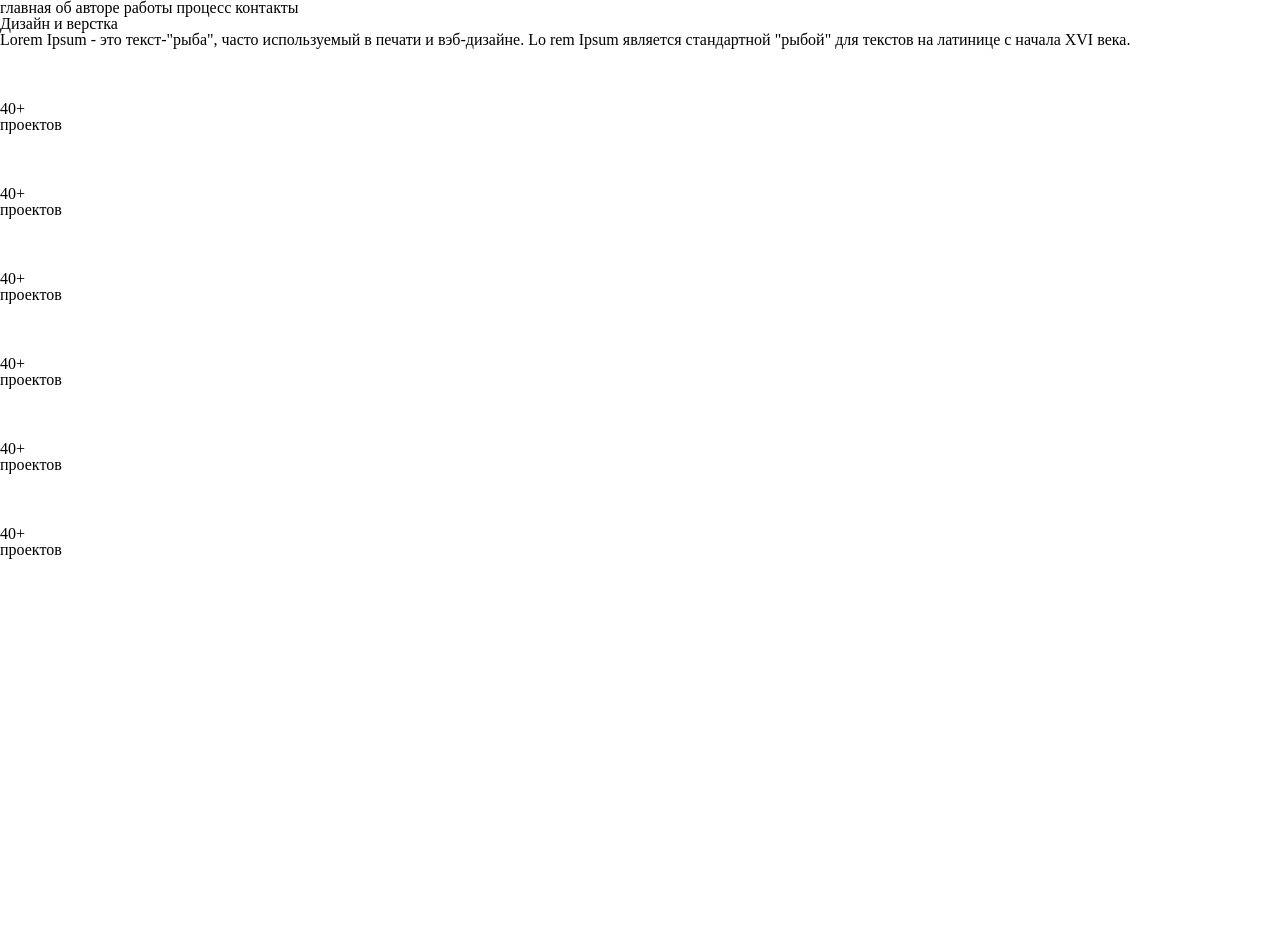
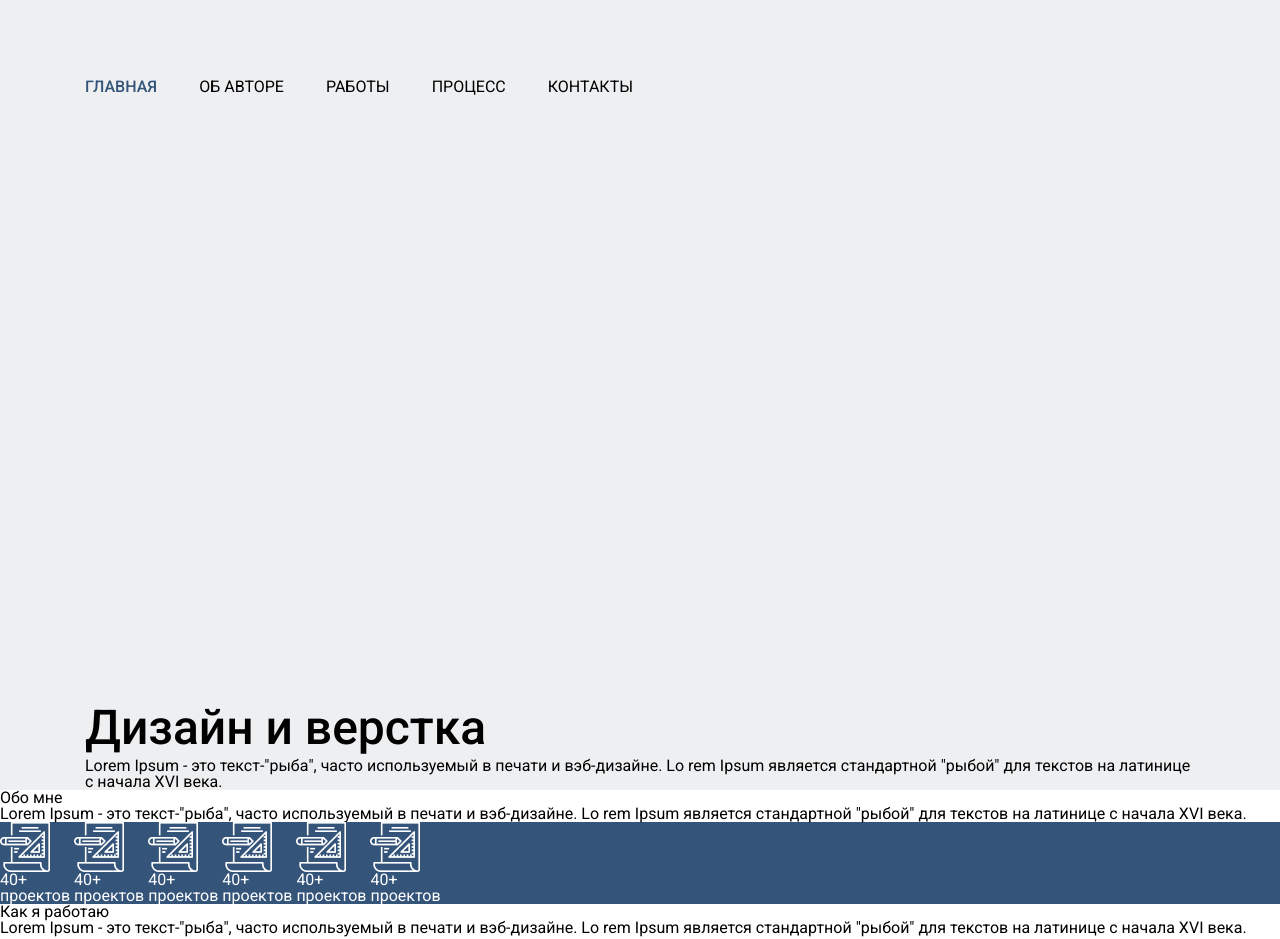
Before and after one commit to anastasiiashapovalova/home-w-07, a plain HTML site: page index.html in a window 1280 px wide. Before the commit the page ends 800 px from the top, so only its background shows below. Drawn offline with Linux system fonts and the light colour scheme.

Commit message:
completely fixed index.html style.css

```diff
--- a/index.html
+++ b/index.html
@@ -13,17 +13,26 @@
 </head>
 <body>
   <div class="first-screen">
-    <span>
-        <span>главная</span>
-        <span>об авторе</span>
-        <span>работы</span>
-        <span>процесс</span>
-        <span>контакты</span>
-    </span>
+      <div class="container-one">
+          <div class="menu"><!--
+            --><div class="header main">главная</div><!--
+            --><div class="header">об авторе</div><!--
+            --><div class="header">работы</div><!--
+            --><div class="header">процесс</div><!--
+            --><div class="header last">контакты</div><!--
+        --></div>
+            <h1 class="title">Дизайн и верстка</h1>
+            <p>Lorem Ipsum - это текст-"рыба", часто используемый в печати и вэб-дизайне. Lo rem Ipsum является стандартной "рыбой" для текстов на латинице с начала XVI века.</p>
         </div>
-
-<h1 class="title">Дизайн и верстка</h1>
-<p>Lorem Ipsum - это текст-"рыба", часто используемый в печати и вэб-дизайне. Lo rem Ipsum является стандартной "рыбой" для текстов на латинице с начала XVI века.
+  </div>
+  <div class="two-screen">
+      <div class="container-two">
+        <h1 class="sub-title">Обо мне</h1>
+        <p>Lorem Ipsum - это текст-"рыба", часто используемый в печати и вэб-дизайне. Lo rem Ipsum является стандартной "рыбой" для текстов на латинице с начала XVI века.</p>
+      </div>
+  </div>
+  <div class="third-screen">
+    <div class="container-three">
         <div class="cards">
             <div class="card">
                 <img src="images/project.png" alt="" class="card icon">
@@ -56,6 +65,17 @@
                 <p class="card-text">проектов</p>
             </div>
         </div>
-</p>
+    </div>
+  </div>
+    <div class="fourth-screen">
+        <div class="container-four">
+            <h1 class="sub-title">Как я работаю</h1>
+            <p>Lorem Ipsum - это текст-"рыба", часто используемый в печати и вэб-дизайне. Lo rem Ipsum является стандартной "рыбой" для текстов на латинице с начала XVI века.</p>
+            <video></video>
+        </div>
+    </div>
+    <div class="fifth-screen">
+        <div class="container-five"></div>
+    </div>
 </body>
 </html>
--- a/style.css
+++ b/style.css
@@ -0,0 +1,70 @@
+* {
+    box-sizing: border-box;
+}
+
+body {
+    font-family: 'Roboto', sans-serif;
+    font-weight: 400;
+    margin: 0;
+}
+
+.first-screen {
+    background-color: #EEEFF1;
+}
+
+.container-one {
+    width: 1110px;
+    margin-left: auto;
+    margin-right: auto;
+}
+
+.menu {
+    display: inline-block;
+    margin-top: 79px;
+    margin-left: 0px;
+    margin-bottom: 603px;
+    margin-left: 0px;
+}
+
+.header {
+    display: inline-block;
+    padding-right: 42px;
+    text-transform: uppercase;
+    }
+
+.header.main{
+    color: #34547A;
+    font-family: 'Roboto', sans-serif;
+    font-weight: 500;
+}
+
+.header.last {
+    padding-right: 0;
+}
+
+.title {
+    font-weight: 500;
+    font-size: 48px;
+    line-height: 60px;
+}
+
+.cards {
+    background-color: #34547A;
+}
+
+.card {
+    display: inline-block;
+    vertical-align: top;
+}
+
+.card-title {
+    color: white;
+}
+
+.card-text {
+    color: white;
+}
+
+.fifth-screen {
+    background-color: #34547A;
+}
```
Lines whose indentation alone changed are shown as unchanged.
